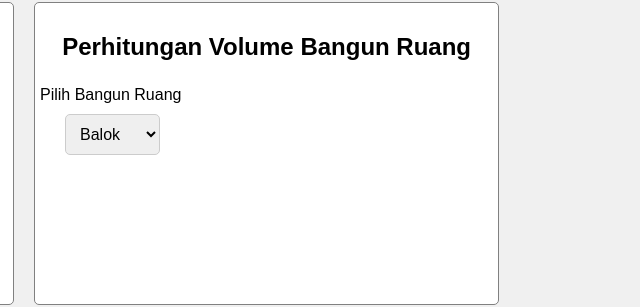
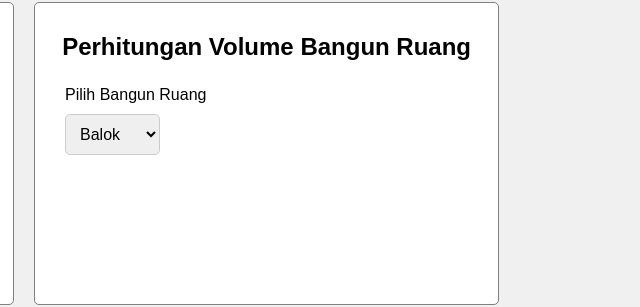
Before and after one commit to agustamayasa/Agus-Tamayasa-Website, a plain HTML site: page index.html in a window 1280 px wide. Shown: the part 218-525 px from the top of the page, 616-1256 px from the left. Drawn offline with Linux system fonts and the light colour scheme.

Commit message:
Update styling in label

```diff
--- a/index.html
+++ b/index.html
@@ -31,7 +31,7 @@
       <div class="container">
         <h2 class="subjudul">Perhitungan Volume Bangun Ruang</h2>
         <div class="inner-container">
-          <label for="bangun-ruang">Pilih Bangun Ruang</label>
+          <label style="margin-left: 25px;" for="bangun-ruang">Pilih Bangun Ruang</label>
           <select name="bangun-ruang" id="bangun-ruang" class="bangun-ruang">
             <option value="Balok">Balok</option>
             <option value="Kubus">Kubus</option>
```
